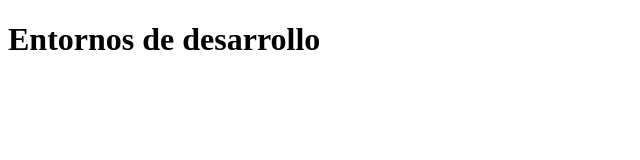
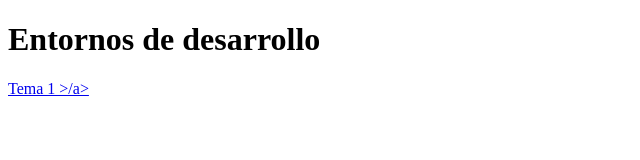
Before and after one commit to JorgeRN18/JorgeRN18.github.io, a plain HTML site: page index.html in a window 1280 px wide. Shown: the full height of the page, 0-640 px from the left. Drawn offline with Linux system fonts and the light colour scheme.

Commit message:
Update index.html

```diff
--- a/index.html
+++ b/index.html
@@ -6,5 +6,6 @@
 </head>
 <body>
   <h1> Entornos de desarrollo </h1>
+	<a href="TEMA1/tema1.html">Tema 1 >/a>
 </body>
 </html>
```
